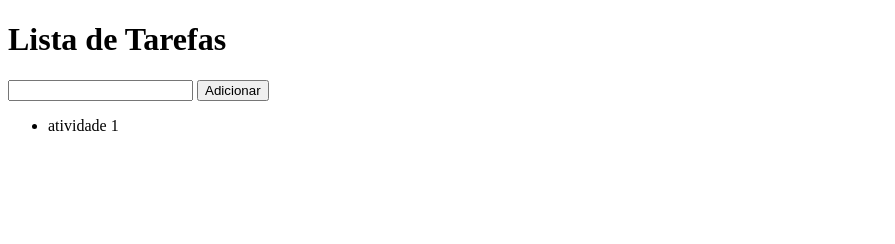
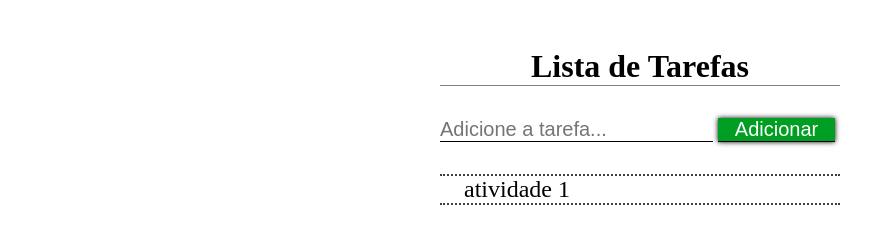
Before and after one commit to rafaelranery/curso_ebac_frontend, a plain HTML site: page index.html in a window 1280 px wide. Shown: the whole page, without its empty margins (0-895 px from the left). Drawn offline with Linux system fonts and the light colour scheme.

Commit message:
css initial style

```diff
--- a/index.html
+++ b/index.html
@@ -5,14 +5,17 @@
     <meta http-equiv="X-UA-Compatible" content="IE=edge">
     <meta name="viewport" content="width=device-width, initial-scale=1.0">
     <title>Lista de Tarefas</title>
+
+    <link rel="stylesheet" href="main.css">
 </head>
 <body>
+    <div class="container">
         <header>
             <h1>Lista de Tarefas</h1>
         </header>
 
         <form>
-        <input type="text" name="" id="">
+            <input type="text" name="" id="" placeholder="Adicione a tarefa...">
             <button type="submit">Adicionar</button>
         </form>
 
@@ -21,6 +24,7 @@
                 <p>atividade 1</p>
             </li>
         </ul>
+    </div>
 
 </body>
 </html>
--- /dev/null
+++ b/main.css
@@ -0,0 +1,59 @@
+* {
+    margin: 0px;
+    padding: 0px;
+    box-sizing: border-box;
+}
+
+.container {
+    width: 400px;
+    margin: 0 auto;
+    text-align: center;
+}
+
+header {
+    margin: 3em auto 0.5em;
+    border-bottom: 1px solid rgba(0, 0, 0, 0.5);
+}
+
+form {
+    display: flex;
+    width: 100%;
+    justify-content: space-between;
+    margin: 2em auto;
+
+}
+form input {
+    width: 70%;
+}
+form button {
+    width: 30%;
+    background-color: #009e22;
+    border: none;
+    color: #fff;
+    cursor: pointer;
+    box-shadow: 0px 0px 5px #000;
+}
+
+form input, form button {
+    font-size: 20px;
+    border: none;
+    border-bottom: 1px solid #000;
+    margin-right: 5px;
+}
+
+ul {
+    border-top: 2px dotted #3f3f3f;
+    border-bottom: 2px dotted #3f3f3f;
+    list-style: none;
+    text-align: start;
+    font-size: 24px;
+}
+
+li {
+    border-bottom: 1px solid rgba(0, 0, 0, 0.5);
+    margin-left: 1em ;
+    cursor: pointer;
+}
+li:last-child {
+    border-bottom: none;
+}
```
Lines whose indentation alone changed are shown as unchanged.
